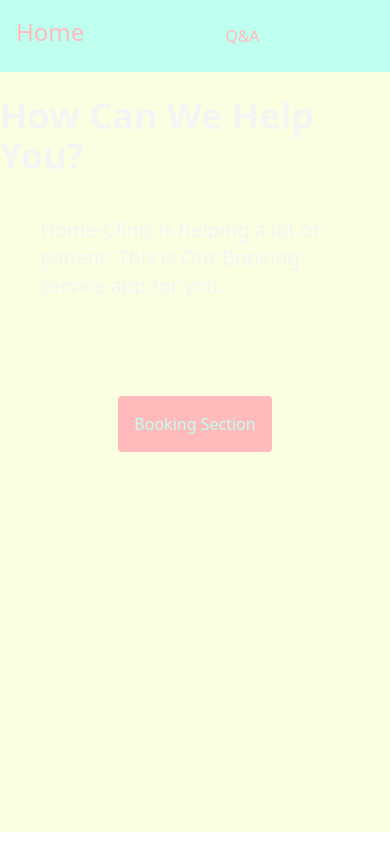
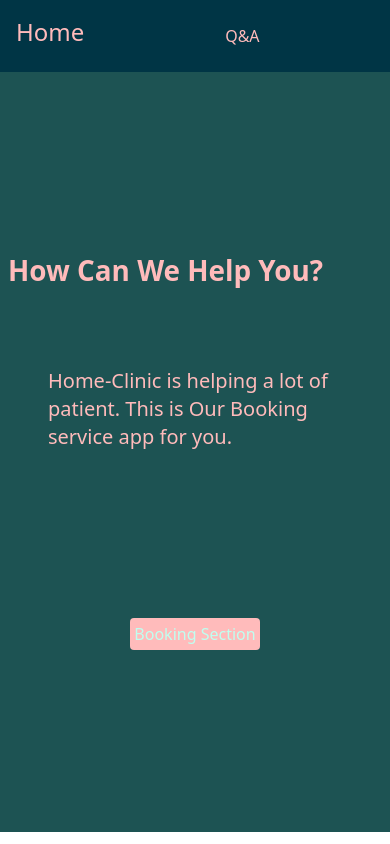
Before and after one commit to Sai-Myo-Myat/Home-Clinic, a Next.js app: page / in a window 390 px wide. Built offline with nearby package versions, Linux system fonts and the light colour scheme.

Commit message:
responsive

```diff
--- a/components/Main.js
+++ b/components/Main.js
@@ -1,6 +1,6 @@
 const Main = (props) => {
   return (
-    <div className="h-[90vh] bg-[#FBFFE2] position-relative">
+    <div className="h-[90vh] flex flex-col justify-around items-center bg-[#1D5353] p-2 position-relative">
       {props.children}
     </div>
   );
--- a/components/Nav.js
+++ b/components/Nav.js
@@ -6,7 +6,7 @@ import { contextProvider } from "./context";
 const Nav = () => {
   const [allInformation, setAllInformation] = useContext(contextProvider);
   return (
-    <nav className="bg-[#BFFFF0] text-[#FFBBBB] flex justify-between border-box ">
+    <nav className="bg-[#003545] shadow-2xl z-10 text-[#FFBBBB] flex justify-between border-box ">
       <Link href="/" passHref>
         <h1 className="p-3 text-2xl m-0 cursor-pointer">Home</h1>
       </Link>
--- a/components/bookingCard.js
+++ b/components/bookingCard.js
@@ -26,30 +26,30 @@ const BookingCard = ({ booking }) => {
   };
 
   return (
-    <div className="bg-[#F0FFC2] text-[#FFBBBB] w-100 text-sm rounded my-2 p-2 position-relative">
+    <div className="bg-[#1D5353] text-[#FFBBBB] w-100 h-auto text-sm rounded my-2 p-1 position-relative">
       <h5 className="m-0 p-0">
         Name: <span className="text-[#A239EA] text-lg">{booking.name}</span>
       </h5>
       <h6 className="m-0 p-0">
         Phone Number:{" "}
-        <span className="text-[#A239EA] text-lg">{booking.phNo}</span>
+        <span className="text-[#A239EA] sm:text-lg">{booking.phNo}</span>
       </h6>
       <h6 className="m-0 p-0">
         You have to meet with{" "}
-        <span className="text-[#A239EA] text-lg">{booking.type}</span>.
+        <span className="text-[#A239EA] sm:text-lg">{booking.type}</span>.
       </h6>
       <h6 className="m-0 p-0">
-        Date: <span className="text-[#A239EA] text-lg">{booking.date}</span>
+        Date: <span className="text-[#A239EA] sm:text-lg">{booking.date}</span>
       </h6>
       <h6 className="m-0 p-0">
         Time:{" "}
-        <span className="text-[#A239EA] text-lg">
+        <span className="text-[#A239EA] sm:text-lg">
           {booking.time} ({booking.meridian})
         </span>
       </h6>
       <button
         onClick={cancelFun}
-        className="bg-[#FFBBBB] text-[#BFFFF0] p-1 rounded position-absolute bottom-4 right-3"
+        className="bg-[#FFBBBB] text-[#BFFFF0] p-1 rounded position-absolute bottom-2 right-1"
       >
         cancel
       </button>
--- a/pages/booking/appointment.js
+++ b/pages/booking/appointment.js
@@ -71,13 +71,13 @@ const Appointment = () => {
   };
 
   return (
-    <div className="text-stone-100 text-[#FFBBBB]  h-full flex-col flex items-center py-6">
-      <div>
+    <div className="text-[#FFBBBB]  md:text-lg  h-full flex-col flex items-center py-6">
+      <div className="flex justify-center">
         <motion.h1
           variants={parentVariant}
           animate="visiable"
           initial="hidden"
-          className="text-4xl font-bold "
+          className="md:text-4xl font-bold text-center"
         >
           What is your Health Problem and Who do you want to meet?
         </motion.h1>
@@ -87,11 +87,11 @@ const Appointment = () => {
           variants={parentVariant}
           animate="visiable"
           initial="hidden"
-          className="w-50 h-50 flex items-center justify-around"
+          className="w-50 h-50 lg:flex items-center justify-around"
         >
           {types.map((type, index) => (
             <motion.div
-              className="position-relative"
+              className="position-relative my-10 bg-[#003545]"
               key={index}
               onClick={() => {
                 refTwo.current = true;
@@ -100,7 +100,7 @@ const Appointment = () => {
             >
               <motion.div
                 variants={childrenVariant}
-                className={`cursor-pointer p-2 rounded ${
+                className={`cursor-pointer p-1 rounded ${
                   type.select
                     ? "bg-[#BFFFF0] text-[#FFBBBB] "
                     : "bg-[#FFBBBB] text-[#BFFFB9]"
--- a/pages/booking/form.js
+++ b/pages/booking/form.js
@@ -136,12 +136,11 @@ const Form = () => {
       variants={variantOne}
       animate="show"
       initial="hidden"
-      exit={{ x: "-100vw" }}
-      className="flex justify-center items-center flex-col p-10"
+      className="flex justify-around h-full items-center flex-col md:p-10"
     >
       <h1 className="text-[#FFBBBB]">Please be sure to fill all information</h1>
       <form id="form" className="w-50" action="#" method="#">
-        <div className="form-group mb-3 text-white">
+        <div className="form-group mb-3">
           <label className="text-[#FFBBBB]" htmlFor="exampleInputEmail1 ">
             Name
           </label>
--- a/pages/home.js
+++ b/pages/home.js
@@ -3,13 +3,13 @@ import { motion } from "framer-motion";
 
 const Home = () => {
   return (
-    <div className="text-stone-100 text-[#FFBBBB] h-full flex-col flex items-center py-6">
+    <div className="text-[#FFBBBB] h-full flex-col justify-evenly flex items-center md:font-bold py-6">
       <div>
         <motion.h1
           animate={{ x: 0, opacity: 1 }}
           initial={{ x: -100, opacity: 0 }}
           transition={{ delay: 0.5 }}
-          className="text-4xl font-bold"
+          className="sm:text-4xl font-bold mb-20"
         >
           How Can We Help You?
         </motion.h1>
@@ -17,7 +17,7 @@ const Home = () => {
           animate={{ x: 0, opacity: 1 }}
           initial={{ x: -100, opacity: 0 }}
           transition={{ delay: 0.8 }}
-          className="mt-10 text-xl px-10"
+          className=" text-xl px-10"
         >
           Home-Clinic is helping a lot of patient. This is Our Booking service
           app for you.
@@ -27,7 +27,7 @@ const Home = () => {
         <motion.button
           animate={{ y: 0, opacity: 1 }}
           initial={{ y: 100, opacity: 0.5 }}
-          className="bg-[#FFBBBB] text-[#BFFFF0] p-3 rounded mt-20 active:p-2"
+          className="bg-[#FFBBBB] text-[#BFFFF0] sm:text-xl sm:p-3 rounded p-1 active:p-2"
         >
           Booking Section
         </motion.button>
--- a/pages/profile.js
+++ b/pages/profile.js
@@ -24,7 +24,7 @@ const Profile = () => {
     <motion.div
       animate={{ width: "50vw", padding: "5px" }}
       initial={{ width: 0, padding: 0 }}
-      className="bg-[#BFFFF0] overflow-auto h-100 position-absolute right-0"
+      className="bg-[#003545] overflow-auto h-100 position-absolute right-0"
     >
       {database.length > 0 &&
         database.map((booking, index) => (
```
